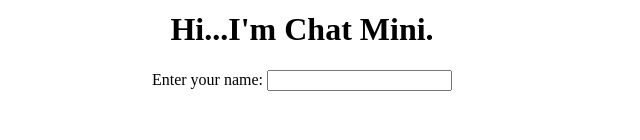
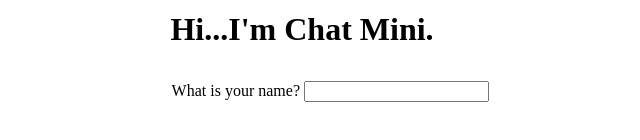
Before and after one commit to PratikRoutray/chat-bot-angular, an Angular app: page /messagebot in a window 1280 px wide. Shown: the part 172-312 px from the top of the page, without its empty margins (338-978 px from the left). Built offline with nearby package versions, Linux system fonts and the light colour scheme.

Commit message:
Added new utils

```diff
--- a/src/app/message-bot/message-bot.component.html
+++ b/src/app/message-bot/message-bot.component.html
@@ -1,6 +1,31 @@
 <div>
-<div #chatHistory></div>
-Enter your name:
-<input type="text" [ngModel]="name" (keyup)="handleCommit($event)"/>
+    <table width="100%">
+        <tr>
+            <th width="15%"></th>
+            <th width="35%"></th>
+            <th width="35%"></th>
+            <th width="15%"></th>
+        </tr>
+        <tr>
+            <td></td>
+            <td colspan="2">
+                <div #chatHistory style="overflow:scroll;margin-left:38%;margin-right: 38%;"></div>
+            </td>
+            <td>
+
+            </td>
+        </tr>
+        <tr>
+            <td></td>
+            <td align="right">
+
+                <label>{{systemQuery}}</label>
+            </td>
+            <td style="float:left">
+                <input type="text" [(ngModel)]="userQuery" (keyup)="handleCommit($event)" />
+            </td>
+            <td></td>
+        </tr>
+    </table>
 
 </div>
--- a/src/app/message-bot/message-bot.component.ts
+++ b/src/app/message-bot/message-bot.component.ts
@@ -1,9 +1,12 @@
-import { Component, Input,ViewChild } from '@angular/core';
-import { Injectable }     from '@angular/core';
+import { Component, Input, ViewChild, OnInit, ElementRef, Renderer2 } from '@angular/core';
+import { Injectable } from '@angular/core';
 import { Http, Response, Headers, RequestOptions } from '@angular/http';
-import {Observable} from 'rxjs/Rx';
+import { Observable } from 'rxjs/Rx';
 import 'rxjs/add/operator/map';
 import 'rxjs/add/operator/catch';
+import { Query } from '../util/query';
+import { Keys } from '../util/keys';
+import { Constants } from '../util/constants';
 /**
  * MessageBotComponent
  */
@@ -14,15 +17,33 @@ import 'rxjs/add/operator/catch';
 })
 
 @Injectable()
-export class MessageBotComponent {
+export class MessageBotComponent implements OnInit {
   title = 'app';
-  name:string;
+  name: string;
+  /**
+   * Dispaly System Query
+   */
+  systemQuery: string;
+  /**
+   * Read user query or answer
+   */
+  userQuery: string;
   @ViewChild('chatHistory') chatHistory;
-  constructor(private http: Http) {
-         var obj;
-         //this.getJSON().subscribe(data => obj=data, error => console.log(error));
+  constructor(private http: Http, private elementRef: ElementRef, private renderer: Renderer2) {
+    let obj;
+    //this.getJSON().subscribe(data => obj=data, error => console.log(error));
+  }
+  ngOnInit() {
+    this.systemQuery = Query.Basic_Q1;
+  }
+  handleCommit(event) {
+    if (event.keyCode === Keys.RETURN) {
+      let chatElement = document.createElement('div');
+      chatElement.innerHTML = this.userQuery;
+      chatElement.innerText = this.userQuery;
+      this.chatHistory.nativeElement.appendChild(chatElement);
+      this.userQuery = Constants.EMPTY_STRING;
     }
-     handleCommit(event){
 
-     }
+  }
 }
--- /dev/null
+++ b/src/app/util/constants.ts
@@ -0,0 +1,3 @@
+export const Constants = Object.freeze({
+    EMPTY_STRING: ''
+});
--- /dev/null
+++ b/src/app/util/keys.ts
@@ -0,0 +1,6 @@
+export const Keys = Object.freeze({
+    RETURN:13,
+    BACKSPACE:8,
+    TAB:9,
+    SHIFT:16
+});
--- /dev/null
+++ b/src/app/util/query.ts
@@ -0,0 +1,11 @@
+export const Query = Object.freeze({
+    Basic_Q1: "What is your name?",
+    Basic_Q2: 'How Can I help you ?',
+    Basic_Q3: "Is there any Query ?",
+    Env_Q1: "In Dev or QA ?",
+    Acc_Q1: "Any account specific ?(Yes,NO)",
+    Cat_Q1: "Funds or Security?",
+    TP_Q1: "Any thought about Triparty?(Include,Exclude,Only Triparty)",
+    TP_Q2: "Is there some thing else?",
+    Resopnse_Ans: "I din't get you.\n Please modify your question?"
+});
```
Also changed, not shown: src/app/util/user-query.ts (added, +7 -0 lines), src/assets/query.ts (deleted, +0 -13 lines), src/assets/user-query.ts (deleted, +0 -7 lines), 1 other file (tests, documents, lock files or other folders).
